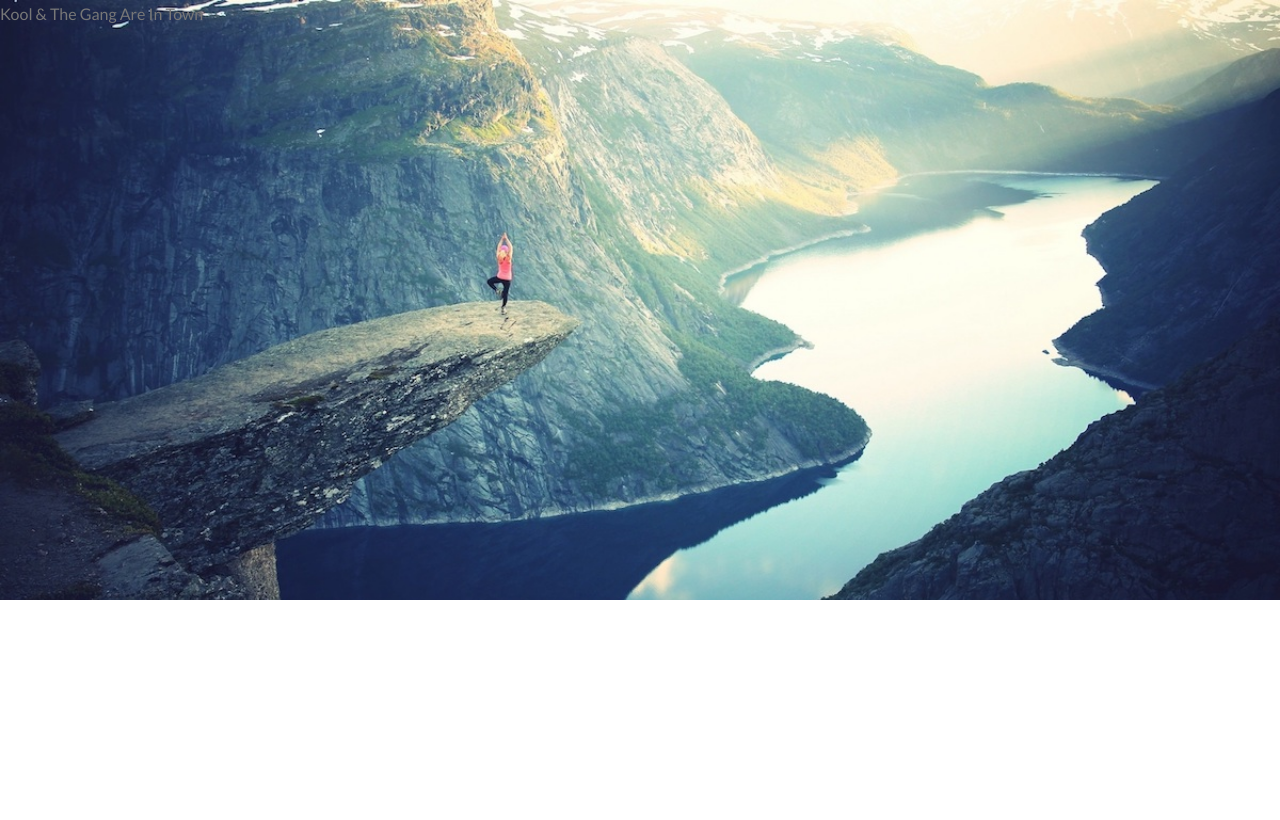
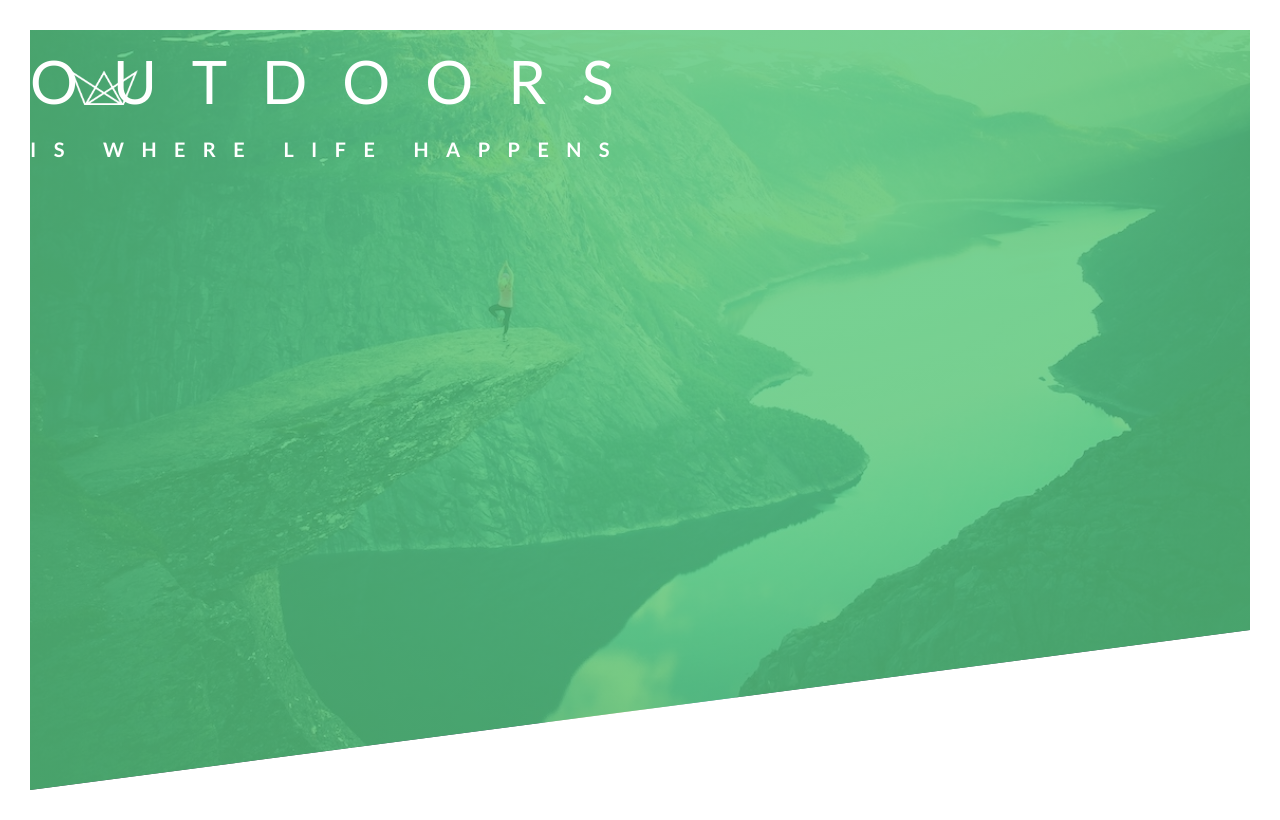
Before and after one commit to Maccauhuru/natours, a plain HTML site: page index.html in a window 1280 px wide. Drawn offline with Linux system fonts and the light colour scheme.

Commit message:
new header section and styles

```diff
--- a/css/style.css
+++ b/css/style.css
@@ -6,21 +6,59 @@ Medium green: #55c57a
 Dark green: #28b485
 
 */
-
+/* Universal and body stylesheets */
 * {
-    margin:0;
-    padding:0;
+    margin: 0;
+    padding: 0;
+    box-sizing: border-box;
 }
 
 body {
-    font-family: "Lato",sans-serif;
+    font-family: "Lato", sans-serif;
     font-weight: 400;
-    font-size:1rem;
+    font-size: 1rem;
     line-height: 1.7;
-    color : #777;
+    color: #777;
+    padding:30px;
 }
+
+/* Header Stylesheets */
 .header {
-    height:75vh;
-    background-image: url(../img/hero-small.jpg);
+    height: 95vh;
+    background-image: linear-gradient(to right bottom,
+     rgba(85, 197, 122, 0.8),
+     rgba(85, 197, 122, 0.8)),
+     url(../img/hero-small.jpg);
     background-size: cover;
+    background-position: top;
+    position:relative;
+    clip-path: polygon(0 0 ,100% 0, 100% 75vh, 0 100%);
+
 }
+
+.logo-box {
+position: absolute;
+top:40px;
+left:40px;
+}
+
+.logo{
+height:35px;
+}
+
+.heading-primary{
+color: #fff;
+text-transform: uppercase;
+}
+.heading-primary-main{
+display:block;
+font-size: 60px;
+font-weight:400;
+letter-spacing: 35px;
+}
+.heading-primary-sub{
+display:block;
+font-size:20px;
+font-weight:700;
+letter-spacing:17.4px;
+}
--- a/index.html
+++ b/index.html
@@ -1,12 +1,8 @@
-<!DOCTYPE html>
-<html lang="en">
+<html>
     <head>
         <meta charset="UTF-8">
         <meta name="viewport" content="width=device-width, initial-scale=1.0">
-
         <link href="https://fonts.googleapis.com/css?family=Lato:100,300,400,700,900" rel="stylesheet">
-
-        <link rel="stylesheet" href="css/icon-font.css">
         <link rel="stylesheet" href="css/style.css">
         <link rel="shortcut icon" type="image/png" href="img/favicon.png">
 
@@ -14,7 +10,13 @@
     </head>
     <body>
         <header class="header">
-            Kool & The Gang Are In Town
+            <div class="logo-box">
+                <img src="img/logo-white.png" alt="logo" class="logo">
+            </div>
+            <h1 class="heading-primary">
+                <span class="heading-primary-main">Outdoors</span>
+                <span class="heading-primary-sub">is where life happens</span>
+            </h1>
         </header>
 
 
```
Also changed, not shown: 1 other file.
